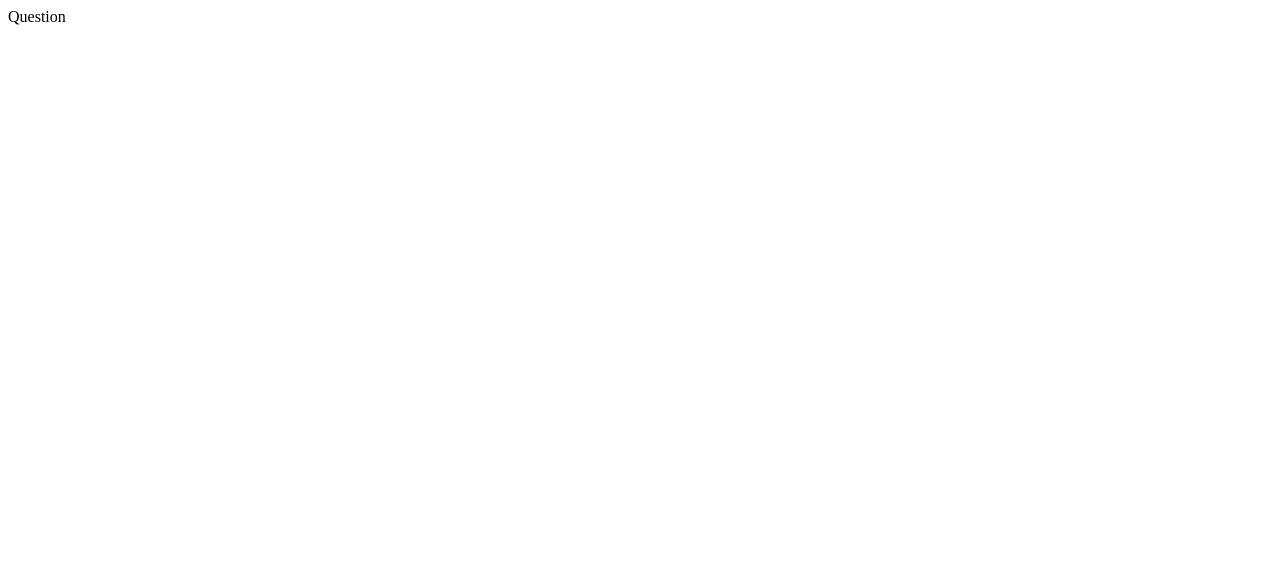
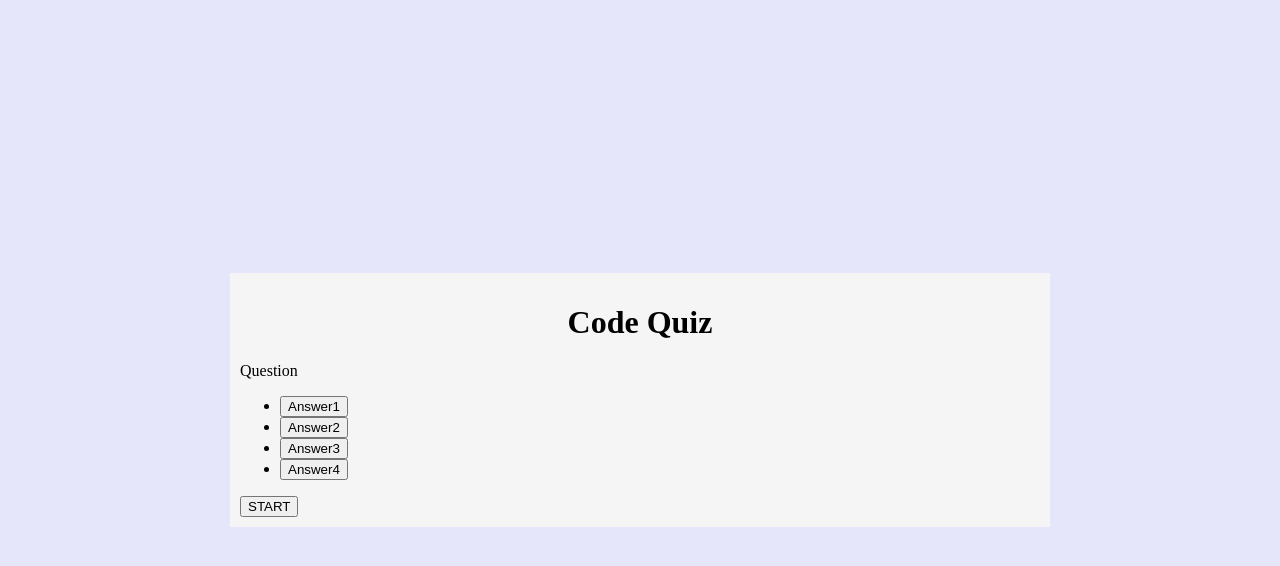
Before and after one commit to analuna01/CodeQuiz-hw4, a plain HTML site: page index.html in a window 1280 px wide. Drawn offline with Linux system fonts and the light colour scheme.

Commit message:
added answer and start buttonsand style page

```diff
--- a/index.html
+++ b/index.html
@@ -9,7 +9,28 @@
 </head>
 <body>
     <div class="container">
+        <header>
+            <h1>Code Quiz</h1>
+        </header>
+
         <div id="question">Question</div>
+        <ul>
+            <li>
+                <button class="btn">Answer1</button>
+            </li>
+            <li>
+                <button class="btn">Answer2</button>
+            </li>
+            <li>
+                <button class="btn">Answer3</button>
+            </li>
+            <li>
+                <button class="btn">Answer4</button>
+            </li>
+        </ul>
+        <div class="controls">
+            <button id="start-btn" class="start-btn btn hide">START</button>
+        </div>
     </div>
 
 </body>
--- a/style.css
+++ b/style.css
@@ -0,0 +1,21 @@
+header {
+    text-align: center;
+}
+
+body {
+    background-color: lavender;
+    padding: 0;
+    margin: 0;
+    width: 100vw;
+    height: 100vh;
+    display: flex;
+    justify-content: center;
+    align-items: center;
+}
+
+.container {
+    background-color: whitesmoke;
+    width: 800px;
+    max-width: 80%;
+    padding:10px;
+}
```
